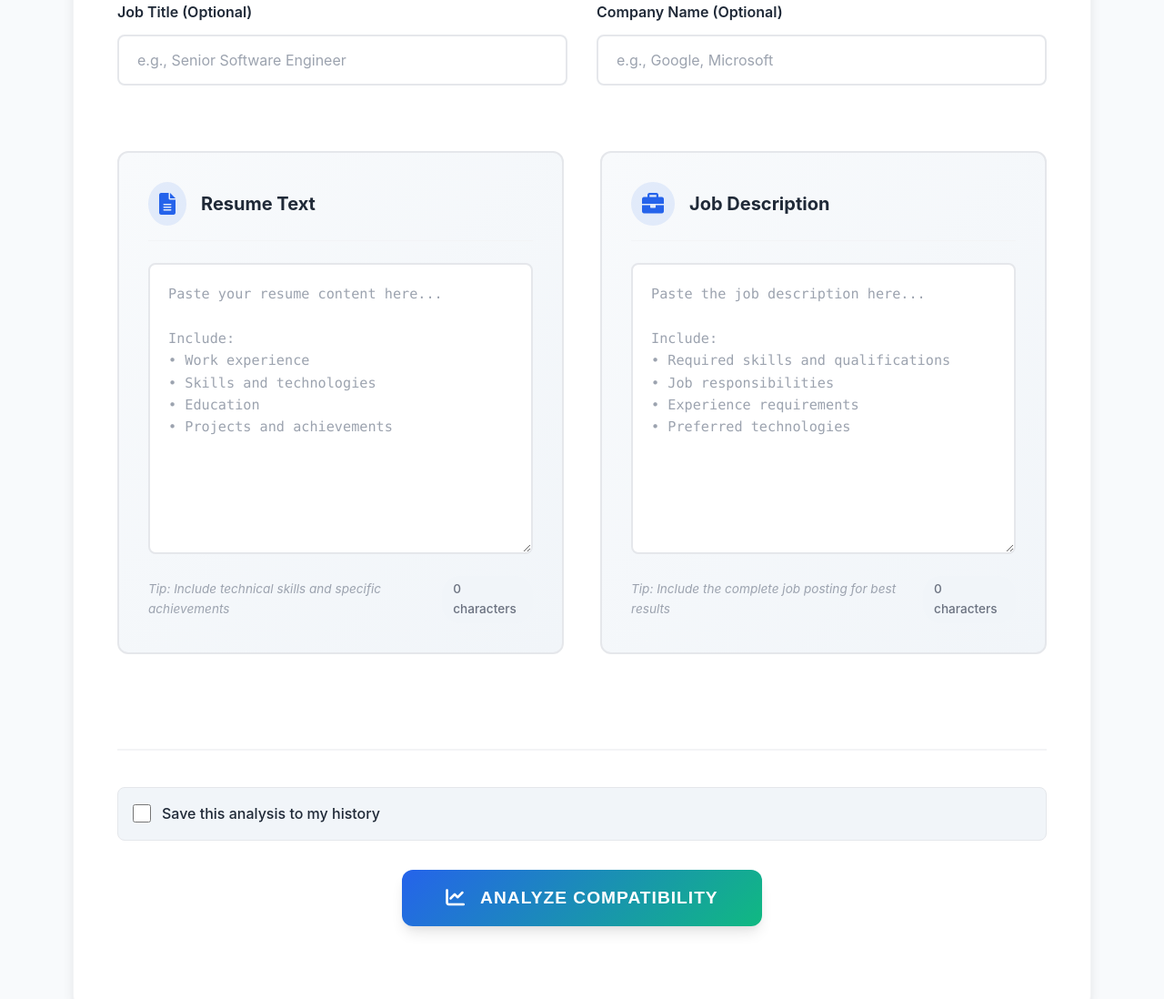
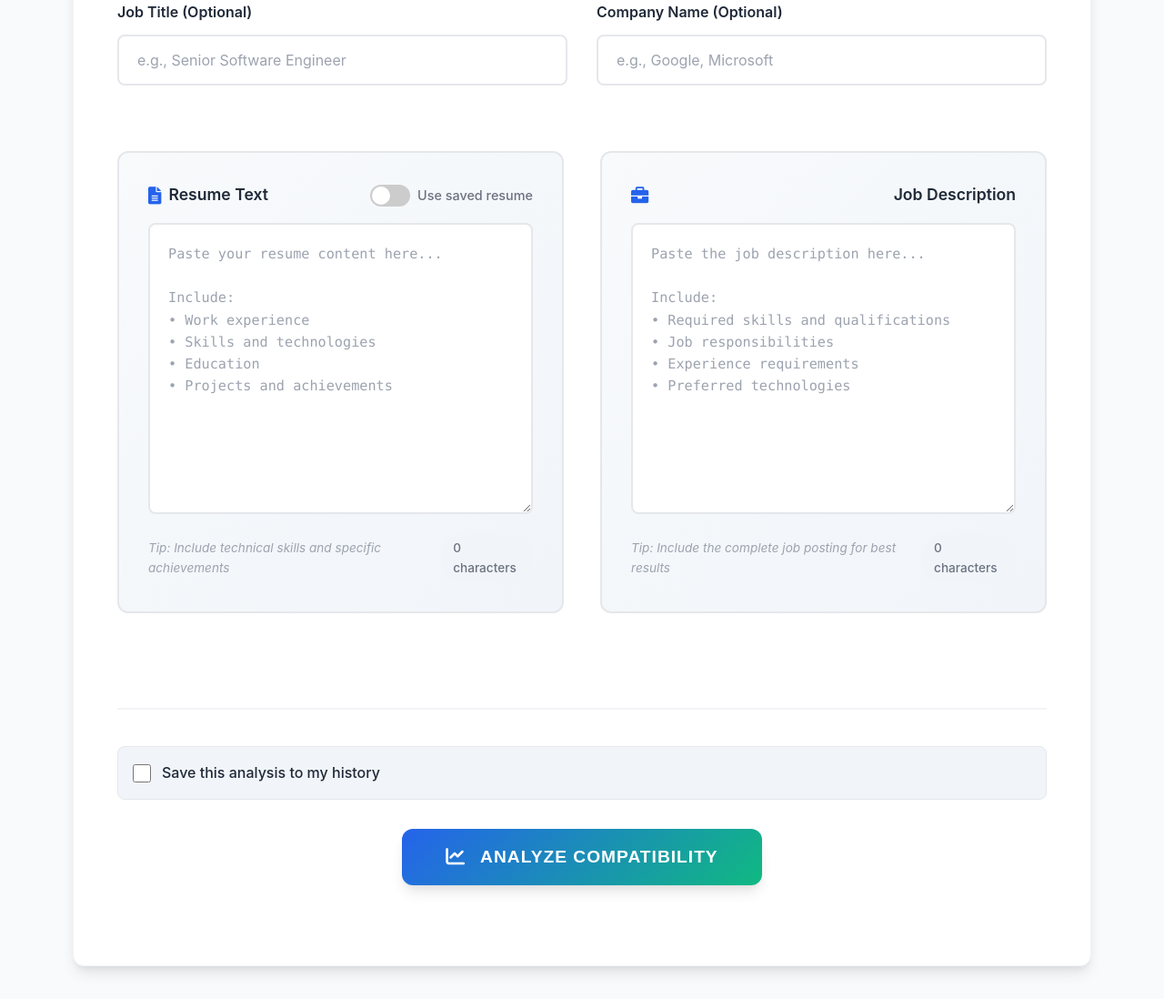
Before and after one commit to pawanbhattarai/resumeanalyzer, a Flask app: page /analyze in a window 1280 px wide. Shown: the part 388-1486 px from the top of the page at 91% size. After the commit the page ends 1463 px from the top, so only its background shows below. Run offline with Flask 3, Linux system fonts and the light colour scheme; a user stored in the database is signed in; data that the repository does not hold is empty.

Commit message:
Assistant checkpoint: Add saved resume toggle to analysis page
Assistant generated file changes:
- templates/analyze.html: Add saved resume selector toggle
Add saved resume selector toggle
Fix input header structure
Add saved resume selector toggle
Fix input header structure
- static/style.css: Add styles for resume selector toggle

---

User prompt:

on the anaysis page put the togle use the saved resume where user can select  and use the resume that is saved.

Replit-Commit-Author: Assistant
Replit-Commit-Session-Id: af1272bd-3306-4672-8287-45ee22e4bd3d

```diff
--- a/static/style.css
+++ b/static/style.css
@@ -419,24 +419,101 @@ body {
 .input-header {
     display: flex;
     align-items: center;
-    gap: 1rem;
-    margin-bottom: 1.5rem;
-    padding-bottom: 1rem;
-    border-bottom: 1px solid var(--border-light);
+    justify-content: space-between;
+    margin-bottom: 1rem;
+    color: var(--text-primary);
+}
+
+.input-header .title-section {
+    display: flex;
+    align-items: center;
+    gap: 0.5rem;
 }
 
 .input-header i {
     color: var(--primary-color);
-    font-size: 1.5rem;
-    padding: 0.75rem;
-    background: rgba(37, 99, 235, 0.1);
+    font-size: 1.2rem;
+}
+
+.input-header h3 {
+    margin: 0;
+    font-size: 1.1rem;
+    font-weight: 600;
+}
+
+.resume-options {
+    display: flex;
+    align-items: center;
+    gap: 1rem;
+}
+
+/* Toggle Switch Styles */
+.toggle-switch {
+    position: relative;
+    display: flex;
+    align-items: center;
+    gap: 0.5rem;
+    cursor: pointer;
+    user-select: none;
+}
+
+.toggle-switch input {
+    opacity: 0;
+    width: 0;
+    height: 0;
+}
+
+.toggle-slider {
+    position: relative;
+    width: 44px;
+    height: 24px;
+    background-color: #ccc;
+    border-radius: 24px;
+    transition: background-color 0.3s;
+}
+
+.toggle-slider:before {
+    content: "";
+    position: absolute;
+    height: 20px;
+    width: 20px;
+    left: 2px;
+    top: 2px;
+    background-color: white;
     border-radius: 50%;
-}
-
-.input-header h3 {
-    font-size: 1.25rem;
-    font-weight: 700;
-    color: var(--text-primary);
+    transition: transform 0.3s;
+}
+
+.toggle-switch input:checked + .toggle-slider {
+    background-color: var(--primary-color);
+}
+
+.toggle-switch input:checked + .toggle-slider:before {
+    transform: translateX(20px);
+}
+
+.toggle-label {
+    font-size: 0.9rem;
+    color: var(--text-secondary);
+    font-weight: 500;
+}
+
+.saved-resume-section {
+    margin-bottom: 1rem;
+    padding: 1rem;
+    background: var(--background-secondary);
+    border-radius: 8px;
+    border: 1px solid var(--border-color);
+}
+
+.saved-resume-section .form-group {
+    margin-bottom: 0;
+}
+
+.saved-resume-section .form-label {
+    font-size: 0.9rem;
+    font-weight: 500;
+    margin-bottom: 0.5rem;
 }
 
 .input-textarea {
--- a/templates/analyze.html
+++ b/templates/analyze.html
@@ -82,10 +82,29 @@
                     <div class="input-grid">
                         <div class="input-card">
                             <div class="input-header">
-                                <i class="fas fa-file-text"></i>
-                                <h3>Resume Text</h3>
+                                <div class="title-section">
+                                    <i class="fas fa-file-text"></i>
+                                    <h3>Resume Text</h3>
+                                </div>
+                                <div class="resume-options">
+                                    <label class="toggle-switch">
+                                        <input type="checkbox" id="useSavedResumeToggle">
+                                        <span class="toggle-slider"></span>
+                                        <span class="toggle-label">Use saved resume</span>
+                                    </label>
+                                </div>
                             </div>
-                            {{ form.resume_text(class="input-textarea", placeholder="Paste your resume content here...\n\nInclude:\n• Work experience\n• Skills and technologies\n• Education\n• Projects and achievements") }}
+
+                            <div id="savedResumeSection" class="saved-resume-section" style="display: none;">
+                                <div class="form-group">
+                                    <label for="savedResumeSelector" class="form-label">Select Resume:</label>
+                                    <select id="savedResumeSelector" class="form-control">
+                                        <option value="">Choose a saved resume...</option>
+                                    </select>
+                                </div>
+                            </div>
+
+                            {{ form.resume_text(class="input-textarea", id="resume_text", placeholder="Paste your resume content here...\n\nInclude:\n• Work experience\n• Skills and technologies\n• Education\n• Projects and achievements") }}
                             <div class="input-footer">
                                 <span class="input-tips">Tip: Include technical skills and specific achievements</span>
                                 <span class="char-count" id="resumeCharCount">0 characters</span>
@@ -160,15 +179,41 @@
                 textarea.addEventListener('input', () => autoResize(textarea));
             }
         });
-    </script>
-    <script>
-        // Load saved resumes on page load
-        document.addEventListener('DOMContentLoaded', function() {
+
+        // Toggle saved resume section
+        const useSavedResumeToggle = document.getElementById('useSavedResumeToggle');
+        const savedResumeSection = document.getElementById('savedResumeSection');
+        const savedResumeSelector = document.getElementById('savedResumeSelector');
+        const resumeTextInput = document.getElementById('resume_text');
+
+        if (useSavedResumeToggle && savedResumeSection && savedResumeSelector && resumeTextInput) {
+            useSavedResumeToggle.addEventListener('change', function() {
+                if (this.checked) {
+                    savedResumeSection.style.display = 'block';
+                    // Optionally, trigger loading of saved resumes if not already loaded
+                    if (savedResumeSelector.options.length === 1) { // Only "Choose a saved resume..." is present
+                        loadSavedResumes();
+                    }
+                } else {
+                    savedResumeSection.style.display = 'none';
+                    resumeTextInput.value = ''; // Clear the text area
+                    // Trigger input event to update character count if cleared
+                    const event = new Event('input', { bubbles: true });
+                    resumeTextInput.dispatchEvent(event);
+                }
+            });
+        }
+
+        // Function to load saved resumes (moved from DOMContentLoaded to be called on toggle)
+        function loadSavedResumes() {
             fetch('/api/saved-resumes')
                 .then(response => response.json())
                 .then(resumes => {
                     const selector = document.getElementById('savedResumeSelector');
-                    const resumeTextarea = document.getElementById('resume_text') || document.querySelector('textarea[name="resume_text"]');
+                    const resumeTextarea = document.getElementById('resume_text');
+
+                    // Clear existing options except the default one
+                    selector.innerHTML = '<option value="">Choose a saved resume...</option>';
 
                     resumes.forEach(resume => {
                         const option = document.createElement('option');
@@ -176,8 +221,8 @@
                         option.textContent = resume.title + (resume.is_default ? ' (Default)' : '');
                         selector.appendChild(option);
 
-                        // Auto-select default resume
-                        if (resume.is_default && resumeTextarea && !resumeTextarea.value.trim()) {
+                        // Auto-select default resume if toggle is checked and resume textarea is empty
+                        if (resume.is_default && resumeTextarea && !resumeTextarea.value.trim() && useSavedResumeToggle.checked) {
                             resumeTextarea.value = resume.content;
                             selector.value = resume.id;
 
@@ -198,12 +243,24 @@
                                 const event = new Event('input', { bubbles: true });
                                 resumeTextarea.dispatchEvent(event);
                             }
+                        } else {
+                            // If "Choose a saved resume..." is selected, clear the textarea
+                            resumeTextarea.value = '';
+                            const event = new Event('input', { bubbles: true });
+                            resumeTextarea.dispatchEvent(event);
                         }
                     });
                 })
                 .catch(error => {
                     console.error('Error loading saved resumes:', error);
                 });
+        }
+
+        // Initial load if the toggle is checked on page load (e.g., due to server-side rendering or state)
+        document.addEventListener('DOMContentLoaded', function() {
+            if (useSavedResumeToggle.checked) {
+                loadSavedResumes();
+            }
         });
     </script>
 </body>
```
